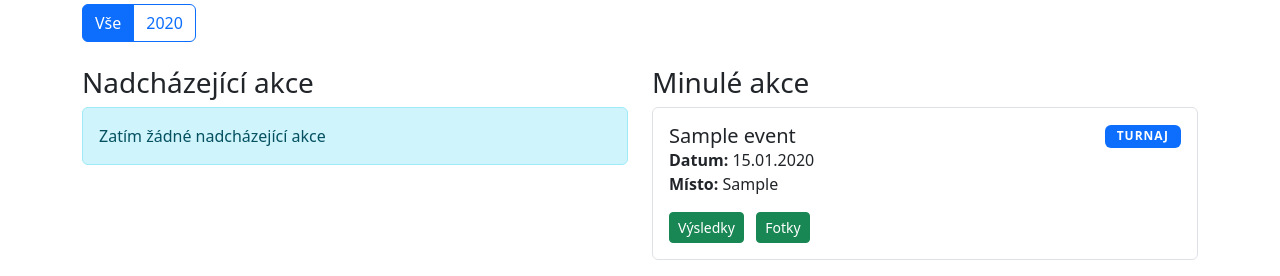
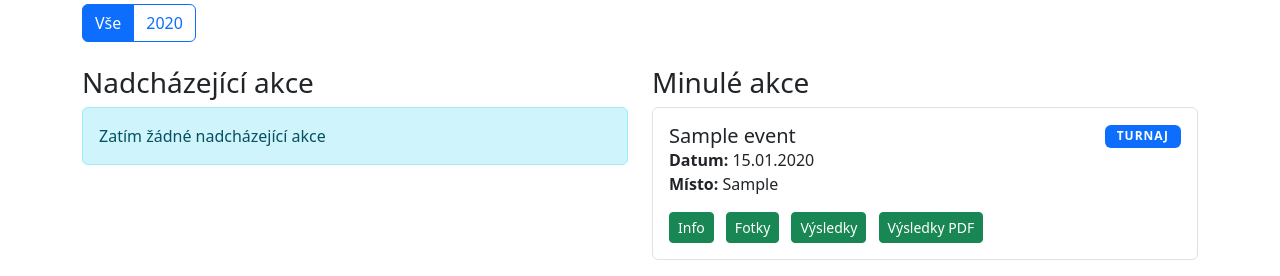
Before and after one commit to JirkaZelenka/fencing_app, a Django app: page /calendar/ in a window 1280 px wide. Shown: the part 766-1042 px from the top of the page. Run offline with Django 4.2, Linux system fonts and the light colour scheme; a user stored in the database is signed in; tables that the repository leaves empty hold one stand-in row (values such as "Sample post"); parts of the project's set-up code (start-up, migrations or seed data) failed here and were passed over; some libraries are stand-ins or nearby versions.

Commit message:
link for events and results

```diff
--- a/templates/fencers/calendar_events.html
+++ b/templates/fencers/calendar_events.html
@@ -95,6 +95,12 @@
                                                 <div class="event-hover-item">
                                                     <div class="event-title-small">{{ event.title }}</div>
                                                     <div class="d-flex gap-1 mt-1">
+                                                        {% if event.description %}
+                                                            <button type="button" class="btn btn-xs btn-success" data-bs-toggle="modal" data-bs-target="#infoModal" data-event-title="{{ event.title }}" data-event-description="{{ event.description|escapejs }}">Info</button>
+                                                        {% endif %}
+                                                        {% if event.has_album %}
+                                                            <a href="{% url 'album_detail' event.album_id %}" class="btn btn-xs {% if event.has_photos %}btn-success{% else %}btn-outline-primary{% endif %}">Fotky</a>
+                                                        {% endif %}
                                                         {% if event.event_type == 'other' %}
                                                             <span class="btn btn-xs btn-secondary" style="pointer-events: none; opacity: 0.6;">Výsledky</span>
                                                         {% elif event.user_participated %}
@@ -102,8 +108,8 @@
                                                         {% else %}
                                                             <a href="{% url 'statistics_individual' %}{% if event.event_type == 'tournament' %}?tournament={{ event.title|urlencode }}{% endif %}" class="btn btn-xs btn-outline-primary">Výsledky</a>
                                                         {% endif %}
-                                                        {% if event.has_album %}
-                                                            <a href="{% url 'album_detail' event.album_id %}" class="btn btn-xs {% if event.has_photos %}btn-success{% else %}btn-outline-primary{% endif %}">Fotky</a>
+                                                        {% if event.external_link %}
+                                                            <a href="{{ event.external_link }}" target="_blank" class="btn btn-xs btn-success">Výsledky PDF</a>
                                                         {% endif %}
                                                     </div>
                                                 </div>
@@ -155,14 +161,16 @@
                 <p class="card-text">
                     <strong>Datum:</strong> {{ event.start|date:"d.m.Y" }}<br>
                     {% if event.location %}<strong>Místo:</strong> {{ event.location }}<br>{% endif %}
-                    {% if event.description %}{{ event.description }}<br>{% endif %}
-                    {% if event.external_link %}
-                        <a href="{{ event.external_link }}" target="_blank" class="btn btn-sm btn-outline-primary">Odkaz na czechfencing</a>
-                    {% endif %}
                 </p>
 
                 <!-- Event Action Buttons -->
                 <div class="event-actions mt-3">
+                    {% if event.description %}
+                        <button type="button" class="btn btn-sm btn-success me-2" data-bs-toggle="modal" data-bs-target="#infoModal" data-event-title="{{ event.title }}" data-event-description="{{ event.description|escapejs }}">Info</button>
+                    {% endif %}
+                    {% if event.has_album %}
+                        <a href="{% url 'album_detail' event.album_id %}" class="btn btn-sm {% if event.has_photos %}btn-success{% else %}btn-outline-primary{% endif %} me-2">Fotky</a>
+                    {% endif %}
                     {% if event.event_type == 'other' %}
                         <span class="btn btn-sm btn-secondary me-2" style="pointer-events: none; opacity: 0.6;">Výsledky</span>
                     {% elif event.user_participated %}
@@ -170,8 +178,8 @@
                     {% else %}
                         <a href="{% url 'statistics_individual' %}{% if event.event_type == 'tournament' %}?tournament={{ event.title|urlencode }}{% endif %}" class="btn btn-sm btn-outline-primary me-2">Výsledky</a>
                     {% endif %}
-                    {% if event.has_album %}
-                        <a href="{% url 'album_detail' event.album_id %}" class="btn btn-sm {% if event.has_photos %}btn-success{% else %}btn-outline-primary{% endif %}">Fotky</a>
+                    {% if event.external_link %}
+                        <a href="{{ event.external_link }}" target="_blank" class="btn btn-sm btn-success">Výsledky PDF</a>
                     {% endif %}
                 </div>
 
@@ -217,6 +225,12 @@
 
                     <!-- Event Action Buttons -->
                     <div class="event-actions mt-3">
+                        {% if event.description %}
+                            <button type="button" class="btn btn-sm btn-success me-2" data-bs-toggle="modal" data-bs-target="#infoModal" data-event-title="{{ event.title }}" data-event-description="{{ event.description|escapejs }}">Info</button>
+                        {% endif %}
+                        {% if event.has_album %}
+                            <a href="{% url 'album_detail' event.album_id %}" class="btn btn-sm {% if event.has_photos %}btn-success{% else %}btn-outline-primary{% endif %} me-2">Fotky</a>
+                        {% endif %}
                         {% if event.event_type == 'other' %}
                             <span class="btn btn-sm btn-secondary me-2" style="pointer-events: none; opacity: 0.6;">Výsledky</span>
                         {% elif event.user_participated %}
@@ -224,8 +238,8 @@
                         {% else %}
                             <a href="{% url 'statistics_individual' %}{% if event.event_type == 'tournament' %}?tournament={{ event.title|urlencode }}{% endif %}" class="btn btn-sm btn-outline-primary me-2">Výsledky</a>
                         {% endif %}
-                        {% if event.has_album %}
-                            <a href="{% url 'album_detail' event.album_id %}" class="btn btn-sm {% if event.has_photos %}btn-success{% else %}btn-outline-primary{% endif %}">Fotky</a>
+                        {% if event.external_link %}
+                            <a href="{{ event.external_link }}" target="_blank" class="btn btn-sm btn-success">Výsledky PDF</a>
                         {% endif %}
                     </div>
                 </div>
@@ -236,6 +250,24 @@
                 Zatím žádné minulé akce
             </div>
         {% endif %}
+    </div>
+</div>
+
+<!-- Info Modal -->
+<div class="modal fade" id="infoModal" tabindex="-1" aria-labelledby="infoModalLabel" aria-hidden="true">
+    <div class="modal-dialog modal-dialog-scrollable">
+        <div class="modal-content">
+            <div class="modal-header">
+                <h5 class="modal-title" id="infoModalLabel">Info</h5>
+                <button type="button" class="btn-close" data-bs-dismiss="modal" aria-label="Close"></button>
+            </div>
+            <div class="modal-body" id="infoModalBody">
+                <!-- Content will be inserted here by JavaScript -->
+            </div>
+            <div class="modal-footer">
+                <button type="button" class="btn btn-secondary" data-bs-dismiss="modal">Zavřít</button>
+            </div>
+        </div>
     </div>
 </div>
 {% endblock %}
@@ -308,6 +340,56 @@
                 }
             });
         });
+
+        // Handle Info modal
+        var infoModal = document.getElementById('infoModal');
+        if (infoModal) {
+            infoModal.addEventListener('show.bs.modal', function (event) {
+                var button = event.relatedTarget;
+                var eventTitle = button.getAttribute('data-event-title');
+                var eventDescription = button.getAttribute('data-event-description');
+
+                var modalTitle = infoModal.querySelector('#infoModalLabel');
+                var modalBody = infoModal.querySelector('#infoModalBody');
+
+                modalTitle.textContent = eventTitle || 'Info';
+
+                // Process description to make links clickable
+                var processedDescription = processDescriptionForLinks(eventDescription || '');
+                modalBody.innerHTML = processedDescription;
+            });
+        }
     });
+
+    // Function to process description and make links clickable
+    function processDescriptionForLinks(text) {
+        if (!text) return '';
+
+        // Escape HTML first to prevent XSS
+        var escaped = text
+            .replace(/&/g, '&amp;')
+            .replace(/</g, '&lt;')
+            .replace(/>/g, '&gt;')
+            .replace(/"/g, '&quot;')
+            .replace(/'/g, '&#039;');
+
+        // URL regex pattern - matches http://, https://, www., or common domain patterns
+        var urlPattern = /(https?:\/\/[^\s]+|www\.[^\s]+|[a-zA-Z0-9-]+\.[a-zA-Z]{2,}[^\s]*)/g;
+
+        // Replace URLs with clickable links
+        var processed = escaped.replace(urlPattern, function(url) {
+            var href = url;
+            // Add http:// if it starts with www. or doesn't have a protocol
+            if (url.startsWith('www.') || (!url.startsWith('http://') && !url.startsWith('https://'))) {
+                href = 'http://' + url;
+            }
+            return '<a href="' + href + '" target="_blank" rel="noopener noreferrer">' + url + '</a>';
+        });
+
+        // Convert line breaks to <br>
+        processed = processed.replace(/\n/g, '<br>');
+
+        return processed;
+    }
 </script>
 {% endblock %}
```
